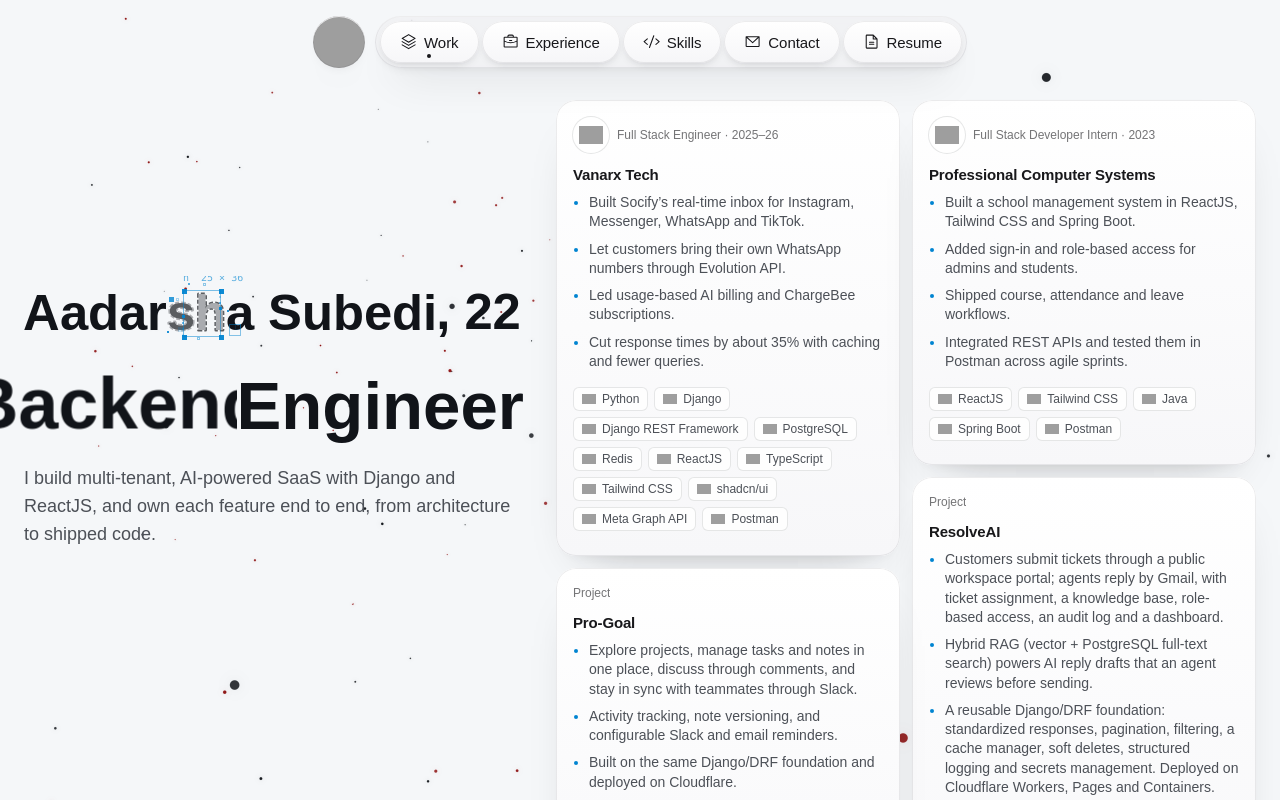
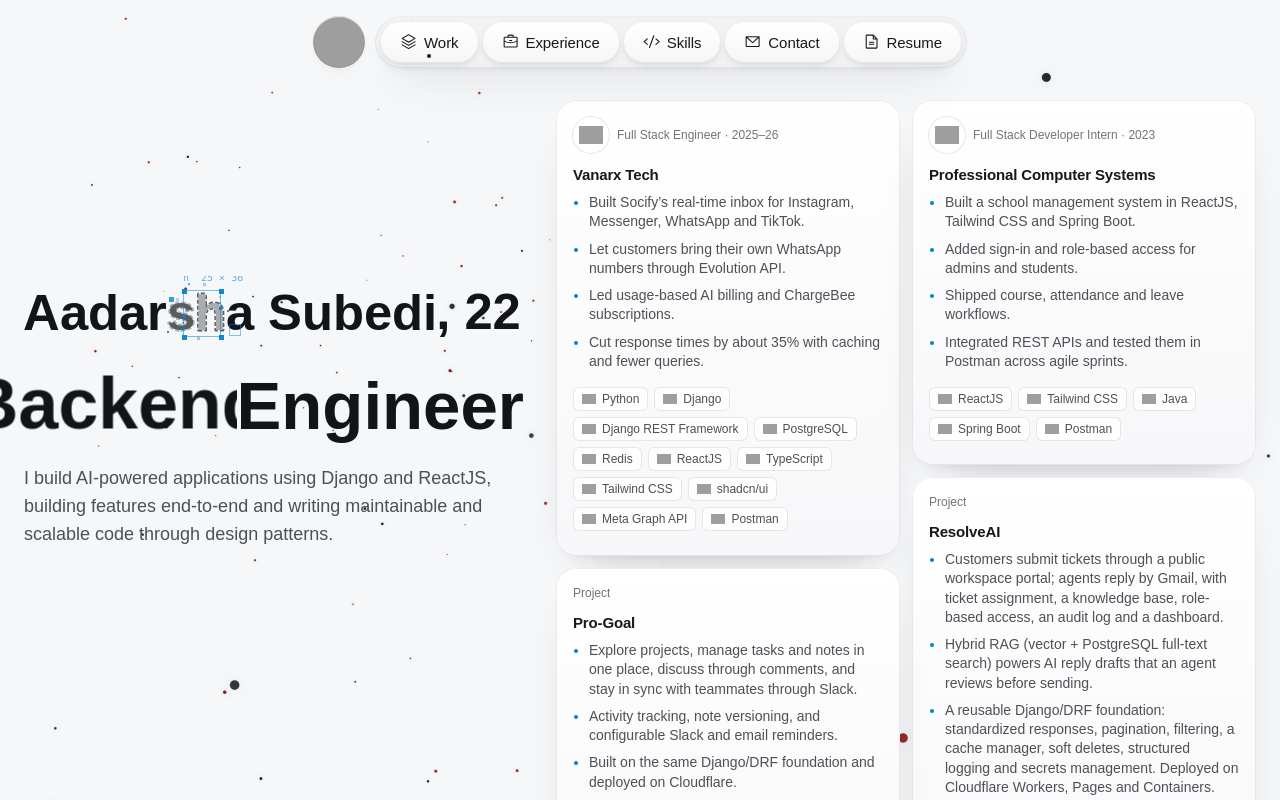
Before and after one commit to Aadarsha-Subedi/portfolio, a React (Vite) app: page / in a window 1280 px wide. Shown: the top 800 px of the page. Built offline with nearby package versions, Linux system fonts and the light colour scheme; grey boxes are pictures that could not be loaded; a web font is replaced by a local one.

Commit message:
Updated intro

```diff
--- a/src/content/resume.ts
+++ b/src/content/resume.ts
@@ -15,7 +15,7 @@ export const profile = {
 	birthDate: "2003-12-10",
 	/* The one or two lines under the hero's designation. */
 	intro:
-		"I build multi-tenant, AI-powered SaaS with Django and ReactJS, and own each feature end to end, from architecture to shipped code.",
+		"I build AI-powered applications using Django and ReactJS, building features end-to-end and writing maintainable and scalable code through design patterns.",
 	email: "aadarshasubedi406@gmail.com",
 	links: {
 		github: "https://github.com/Aadarsha-Subedi",
@@ -95,7 +95,17 @@ export const projects: Project[] = [
 			"Hybrid RAG (vector + PostgreSQL full-text search) powers AI reply drafts that an agent reviews before sending.",
 			"A reusable Django/DRF foundation: standardized responses, pagination, filtering, a cache manager, soft deletes, structured logging and secrets management. Deployed on Cloudflare Workers, Pages and Containers.",
 		],
-		stack: ["Django", "Django REST Framework", "PostgreSQL", "Redis", "ReactJS", "Tailwind CSS", "shadcn/ui", "Docker", "Cloudflare"],
+		stack: [
+			"Django",
+			"Django REST Framework",
+			"PostgreSQL",
+			"Redis",
+			"ReactJS",
+			"Tailwind CSS",
+			"shadcn/ui",
+			"Docker",
+			"Cloudflare",
+		],
 		live: "https://resolve-ai.aadarshasubedi20.workers.dev/",
 		source: "https://github.com/Aadarsha-Subedi/resolve-ai",
 		featured: true,
@@ -109,7 +119,17 @@ export const projects: Project[] = [
 			"Activity tracking, note versioning, and configurable Slack and email reminders.",
 			"Built on the same Django/DRF foundation and deployed on Cloudflare.",
 		],
-		stack: ["Django", "Django REST Framework", "PostgreSQL", "Redis", "ReactJS", "Tailwind CSS", "shadcn/ui", "Docker", "Cloudflare"],
+		stack: [
+			"Django",
+			"Django REST Framework",
+			"PostgreSQL",
+			"Redis",
+			"ReactJS",
+			"Tailwind CSS",
+			"shadcn/ui",
+			"Docker",
+			"Cloudflare",
+		],
 		live: "https://pro-goal.aadarshasubedi20.workers.dev/",
 		source: "https://github.com/Aadarsha-Subedi/Pro-Goal",
 		featured: true,
@@ -117,7 +137,8 @@ export const projects: Project[] = [
 	{
 		id: "finance-tracker",
 		name: "Finance Tracker",
-		summary: "Track, edit and analyze spending, with monthly and category charts.",
+		summary:
+			"Track, edit and analyze spending, with monthly and category charts.",
 		details: ["A finance tracker with analytics and customizable options."],
 		stack: ["ReactJS", "Chart.js", "Node.js"],
 		live: "https://finance-tracker-frontend-gules.vercel.app/",
@@ -128,7 +149,9 @@ export const projects: Project[] = [
 		id: "type-tester",
 		name: "Type Tester",
 		summary: "A minimal typing test with focus cues for WPM and accuracy.",
-		details: ["A minimalistic type tester with assisted cues for focus, measuring WPM and accuracy."],
+		details: [
+			"A minimalistic type tester with assisted cues for focus, measuring WPM and accuracy.",
+		],
 		stack: ["ReactJS"],
 		live: "https://type-tester-eight.vercel.app/",
 		image: typeTester,
@@ -166,10 +189,30 @@ export const education = {
 };
 
 export const skills: { group: string; items: string[] }[] = [
-	{ group: "Languages", items: ["Python", "Java", "TypeScript", "JavaScript", "SQL", "HTML/CSS"] },
-	{ group: "Backend", items: ["Django", "Django REST Framework", "Spring Boot", "Express.js"] },
-	{ group: "Frontend", items: ["ReactJS", "Tailwind CSS", "shadcn/ui", "TanStack"] },
+	{
+		group: "Languages",
+		items: ["Python", "Java", "TypeScript", "JavaScript", "SQL", "HTML/CSS"],
+	},
+	{
+		group: "Backend",
+		items: ["Django", "Django REST Framework", "Spring Boot", "Express.js"],
+	},
+	{
+		group: "Frontend",
+		items: ["ReactJS", "Tailwind CSS", "shadcn/ui", "TanStack"],
+	},
 	{ group: "Data", items: ["PostgreSQL (pgvector)", "MongoDB", "Redis"] },
-	{ group: "Deploy", items: ["Docker", "GitHub Actions", "AWS EC2, Bedrock", "Cloudflare Workers, R2, Pages, Containers"] },
-	{ group: "Monitoring", items: ["Sentry", "Cloudflare metrics, logs, traces"] },
+	{
+		group: "Deploy",
+		items: [
+			"Docker",
+			"GitHub Actions",
+			"AWS EC2, Bedrock",
+			"Cloudflare Workers, R2, Pages, Containers",
+		],
+	},
+	{
+		group: "Monitoring",
+		items: ["Sentry", "Cloudflare metrics, logs, traces"],
+	},
 ];
```
